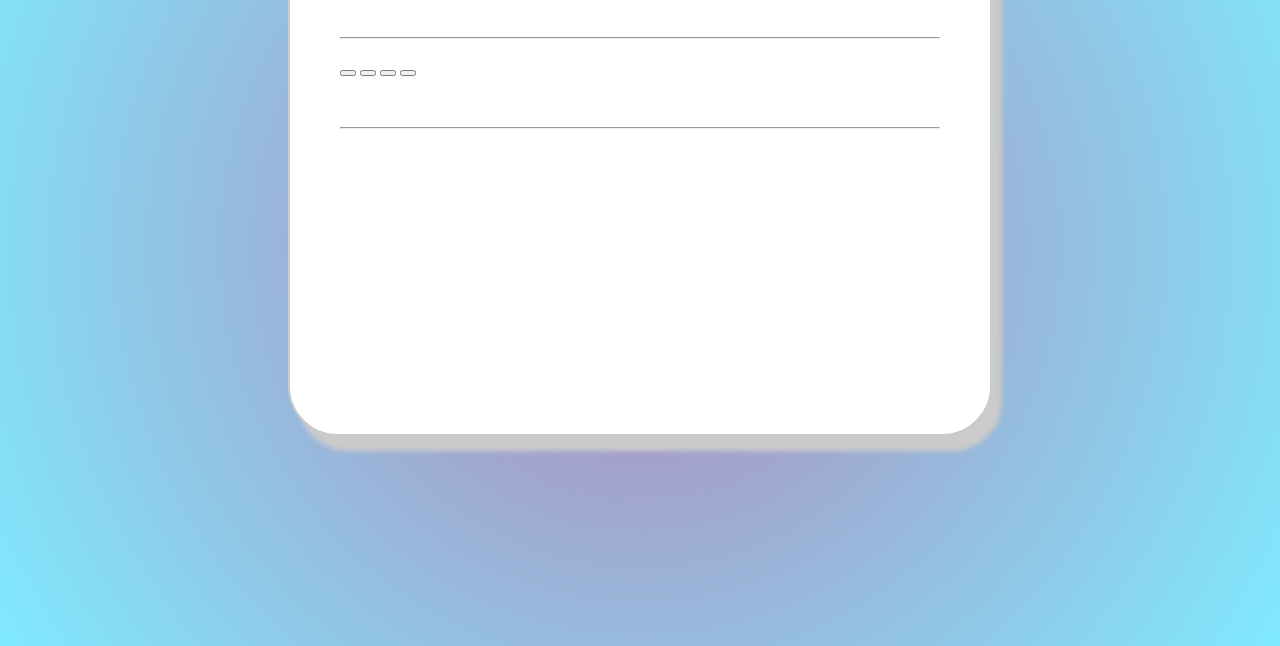
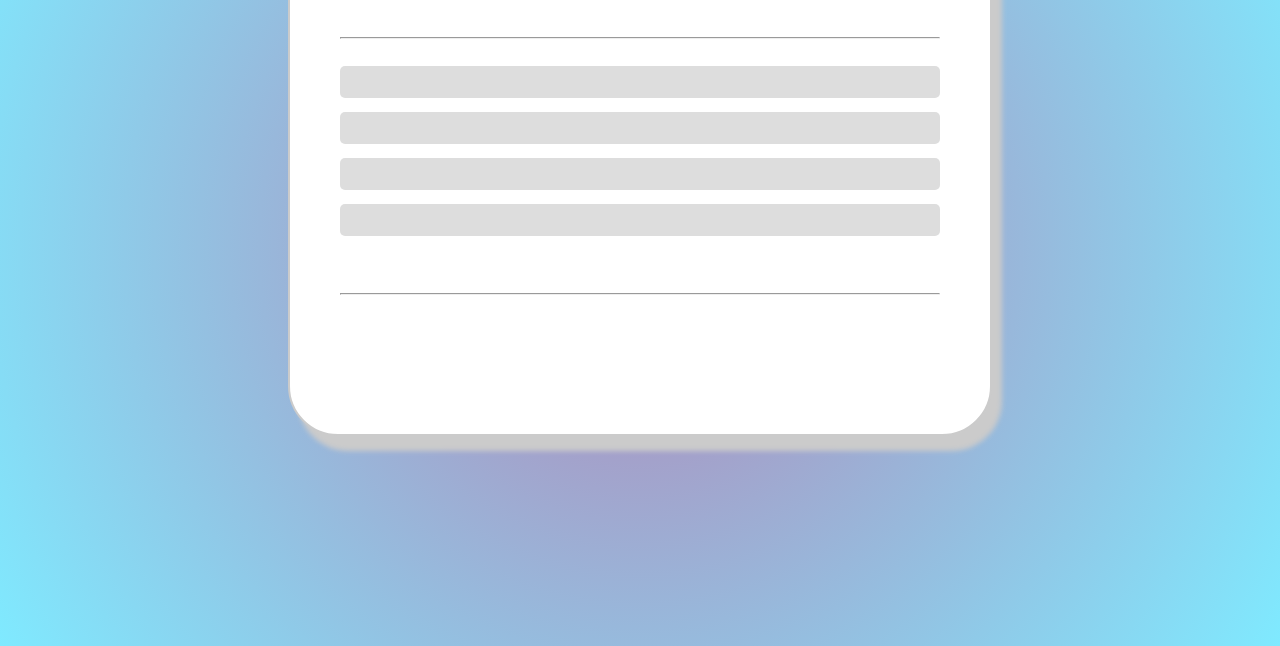
Before and after one commit to CharlottesHead/P2-Quiz, a plain HTML site: page index.html in a window 1280 px wide. Shown: the part 154-800 px from the top of the page. Drawn offline with Linux system fonts and the light colour scheme.

Commit message:
Style #btn's

```diff
--- a/assets/style.css
+++ b/assets/style.css
@@ -34,3 +34,16 @@ body {
     font-size: 30px;
     color: rgb(8, 15, 8);
 }
+
+#btn0, #btn1, #btn2, #btn3{
+    text-align: left;
+    background-color: #ddd;
+    width: 100%;
+    font-size: 1.8rem;
+    color: var(--black);
+    border: 1px solid var(--color-primary);
+    border-radius: 5px;
+    margin: 7px 0;
+    padding: 1rem;
+    outline: none;
+}
```
